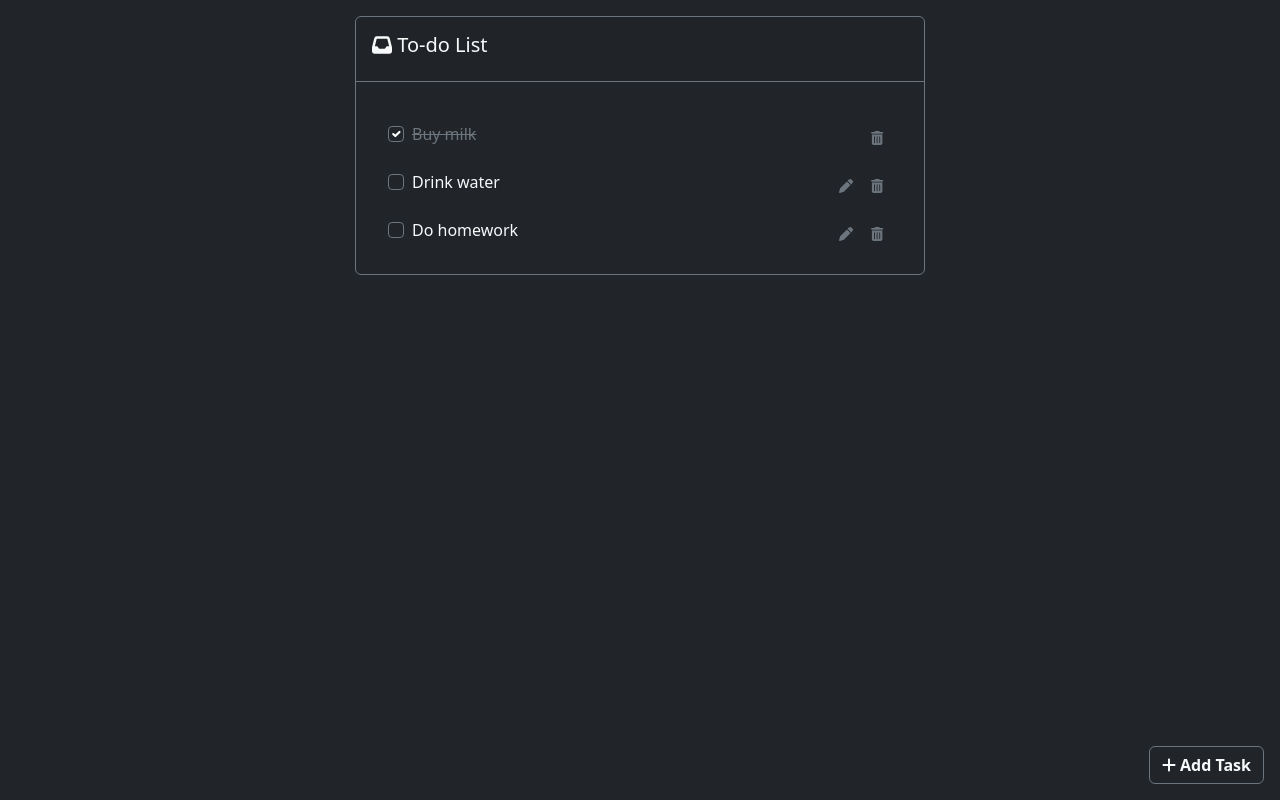
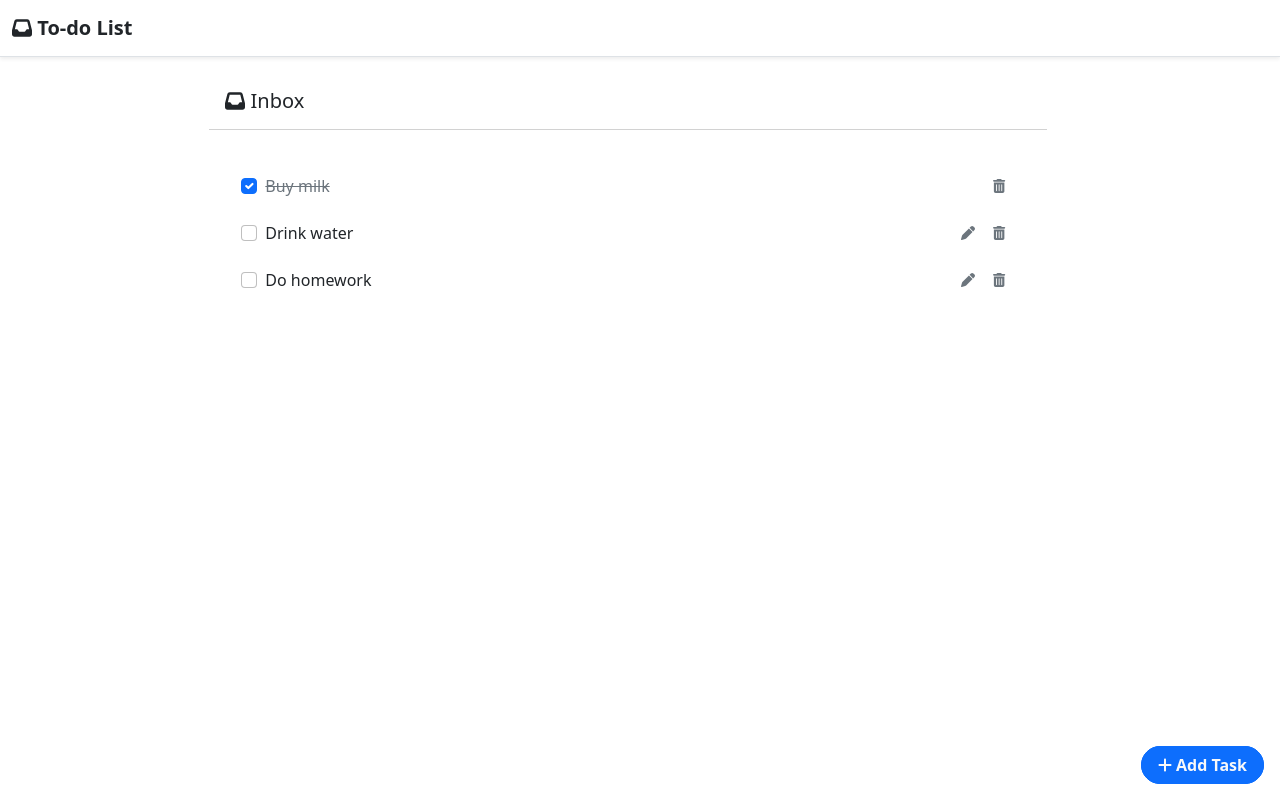
Before and after one commit to pedrolucaslcosta/to-do-list-react-js, a React (Vite) app: page / in a window 1280 px wide. Built offline with nearby package versions, Linux system fonts and the light colour scheme.

Commit message:
1.2.8 - UI Inprovements

```diff
--- a/index.html
+++ b/index.html
@@ -9,8 +9,9 @@
 
     <meta name="viewport" content="width=device-width, initial-scale=1.0" />
     <title>To-do List App</title>
+
   </head>
-  <body class="bg-dark">
+  <body class="bg-white">
     <div id="root"></div>
     <script type="module" src="/src/main.jsx"></script>
   </body>
--- a/package.json
+++ b/package.json
@@ -14,8 +14,10 @@
     "@fortawesome/free-solid-svg-icons": "^6.2.0",
     "@fortawesome/react-fontawesome": "^0.2.0",
     "bootstrap": "^5.2.1",
+    "feather-icons": "^4.29.0",
     "react": "^18.2.0",
     "react-dom": "^18.2.0",
+    "react-feather": "^2.0.10",
     "sass": "^1.54.9"
   },
   "devDependencies": {
--- a/scss/custom.scss
+++ b/scss/custom.scss
@@ -1,4 +1,4 @@
-// $primary: #6c757d;
+$primary: #6c757d;
 $dark: #111111;
 $secondary: #444444;
 
--- a/src/App.jsx
+++ b/src/App.jsx
@@ -10,6 +10,8 @@ import "bootstrap/dist/css/bootstrap.min.css";
 import "bootstrap/js/dist/collapse.js";
 import "bootstrap/js/dist/offcanvas.js";
 import "bootstrap/js/dist/modal.js";
+
+import { Camera } from 'react-feather';
 
 // Components
 import { Task } from "./components/Task";
@@ -132,25 +134,111 @@ function App() {
   // App Return
   return (
     <div>
-      <div className="container App p-0 mt-3 mb-5">
-        <div className="card col-lg-6 col-md-10 col-12 col-sm-12 border-secondary bg-dark text-light mx-auto">
-          <div className="card-header border-secondary p-3 d-flex justify-content-between align-middle">
-            <h5 className="card-title">
-              <FontAwesomeIcon icon={faInbox} /> To-do List
+
+      <nav className="navbar navbar-expand-lg bg-white border-bottom sticky-top shadow-sm">
+        <div className="container-fluid">
+          <a className="navbar-brand fw-semibold text-dark" href="#"><FontAwesomeIcon icon={faInbox} /> To-do List</a>
+          <button className="navbar-toggler" type="button" data-bs-toggle="collapse" data-bs-target="#navbarSupportedContent" aria-controls="navbarSupportedContent" aria-expanded="false" aria-label="Toggle navigation">
+            <span className="navbar-toggler-icon"></span>
+          </button>
+
+          {/* <div className="collapse navbar-collapse" id="navbarSupportedContent">
+            <ul className="navbar-nav me-auto mb-2 mb-lg-0">
+              <li className="nav-item">
+                <a className="nav-link active" aria-current="page" href="#">Home</a>
+              </li>
+              <li className="nav-item">
+                <a className="nav-link" href="#">Link</a>
+              </li>
+              <li className="nav-item">
+                <a className="nav-link disabled">Disabled</a>
+              </li>
+            </ul>
+            <form className="d-flex" role="search">
+              <input className="form-control me-2" type="search" placeholder="Search" aria-label="Search"></input>
+              <button className="btn btn-outline-success" type="submit">Search</button>
+            </form>
+          </div> */}
+        </div>
+      </nav>
+
+      <div
+        className="row d-flex"
+        style={{height: '100%', width: '100%'}}
+      >
+
+        {/* <div className="col-2">
+          <div className="d-flex flex-column flex-shrink-0 p-3 text-bg-dark">
+            <ul className="nav nav-pills flex-column mb-auto">
+              <li className="nav-item">
+                <a href="#" className="nav-link active rounded-pill" aria-current="page">
+                  <FontAwesomeIcon icon={faInbox} /> Inbox
+                </a>
+              </li> */}
+              {/* <li>
+                <a href="#" className="nav-link text-white">
+
+                <FontAwesomeIcon icon={faInbox}/> Inbox
+                </a>
+              </li>
+              <li>
+                <a href="#" className="nav-link text-white">
+
+                  Orders
+                </a>
+              </li>
+              <li>
+                <a href="#" className="nav-link text-white">
+
+                  Products
+                </a>
+              </li>
+              <li>
+                <a href="#" className="nav-link text-white">
+
+                  Customers
+                </a>
+              </li> */}
+            {/* </ul>
+            <hr />
+            <div className="dropdown">
+              <a href="#" className="d-flex align-items-center text-white text-decoration-none dropdown-toggle" data-bs-toggle="dropdown" aria-expanded="false">
+                <img src="https://github.com/mdo.png" alt="" width="32" height="32" className="rounded-circle me-2" />
+                <strong>mdo</strong>
+              </a>
+              <ul className="dropdown-menu dropdown-menu-dark text-small shadow">
+                <li><a className="dropdown-item" href="#">New project...</a></li>
+                <li><a className="dropdown-item" href="#">Settings</a></li>
+                <li><a className="dropdown-item" href="#">Profile</a></li>
+                <li><hr className="dropdown-divider" /></li>
+                <li><a className="dropdown-item" href="#">Sign out</a></li>
+              </ul>
+            </div>
+          </div>
+        </div> */}
+
+        <div className="col-12 d-flex justify-content-center">
+
+
+        <div className="card col-12 col-lg-8 mx-0 mx-lg-5 mt-3 border-0 ">
+          <div className="card-header p-3 bg-white">
+            <h5 className="card-title mb-0">
+              <FontAwesomeIcon icon={faInbox} /> Inbox
             </h5>
             <button
-              className="btn btn-outline-secondary fw-semibold text-light position-fixed bottom-0 end-0 mb-3 me-3"
+              className="btn btn-primary px-3 fw-semibold text-light rounded-pill position-fixed bottom-0 end-0 m-3 z-index"
+              style={{zIndex: '999999'}}
               onClick={handleVisibility}
               type="button"
             >
               <FontAwesomeIcon icon={faPlus} /> Add Task
             </button>
           </div>
-          <div className="card-body">
+          <div className="card-body col-12 p-0 p-lg-3">
             <div className="">
               <div className="">
                 <div className="">
-                  {visibility && (
+                  {/* {visibility && (
                     <AddTaskForm
                       newTask={newTask}
                       handleNewTask={handleNewTask}
@@ -158,7 +246,7 @@ function App() {
                       addTask={addTask}
                       cancelAdd={cancelAdd}
                     />
-                  )}
+                  )} */}
                 </div>
                 <ul className="list-group mt-3">
 
@@ -186,11 +274,40 @@ function App() {
                       );
                     })}
                 </ul>
-              </div>
+
             </div>
           </div>
         </div>
       </div>
+
+        </div>
+
+      </div>
+
+
+
+      <button
+      type="button"
+      className="btn btn-primary px-3 fw-semibold text-light rounded-pill position-fixed bottom-0 end-0 m-3 z-index"
+      style={{zIndex: '999999'}}
+      data-bs-toggle="modal"
+      data-bs-target="#addTaskModal"
+      >
+
+      <FontAwesomeIcon icon={faPlus}/> Add Task
+
+      </button>
+
+      <div class="modal fade" id="addTaskModal" tabindex="-1" aria-labelledby="addTaskModalLabel" aria-hidden="true">
+        <AddTaskForm
+          newTask={newTask}
+          handleNewTask={handleNewTask}
+          handleVisibility={handleVisibility}
+          addTask={addTask}
+          cancelAdd={cancelAdd}
+        />
+      </div>
+
     </div>
   );
 }
--- a/src/components/AddTaskForm.jsx
+++ b/src/components/AddTaskForm.jsx
@@ -1,13 +1,20 @@
+import { FontAwesomeIcon } from "@fortawesome/react-fontawesome";
+import { faPlus } from "@fortawesome/free-solid-svg-icons";
 import "bootstrap/dist/css/bootstrap.min.css";
 
 export const AddTaskForm = ({ newTask, addTask, handleNewTask, cancelAdd }) => (
-  <div className="card bg-dark border-secondary pb-2 pe-2 shadow">
-    <div className="d-flex  rounded border-secondary mb-2 justify-content-between align-items-center">
+
+  <div class="modal-dialog">
+    <div class="modal-content rounded-4">
+
+      <div class="modal-body">
+        <form>
+          <div class="mb-3">
             <input
               autoFocus
               type="text"
               value={newTask}
-        className="form-control bg-transparent text-light border-0"
+              className="form-control bg-transparent border-0"
               onChange={handleNewTask}
               onKeyDown={(e) => {
                 if (e.key != null) {
@@ -24,24 +31,26 @@ export const AddTaskForm = ({ newTask, addTask, handleNewTask, cancelAdd }) => (
               placeholder="Task name"
               aria-label="Task name"
             />
-
-      {/* <button className="btn btn-sm bg-transparent btn-secondary" onClick={addTask} type="button"><FontAwesomeIcon icon={faPlus}/></button> */}
           </div>
-    <div className="d-flex justify-content-end">
+        </form>
+      </div>
+      <div class="modal-footer">
         <button
-        className="btn btn-sm btn-outline-secondary fw-semibold px-3 me-2 text-light"
-        onClick={cancelAdd}
+          data-bs-dismiss="modal"
+          className="btn text-secondary fw-semibold px-3 me-2 rounded-pill"
           type="button"
         >
           Cancel
         </button>
         <button
-        className="btn btn-sm btn-secondary text-light fw-semibold px-3"
+          className="btn btn-sm btn-primary rounded-pill text-light fw-semibold px-3"
           onClick={addTask}
           type="button"
+        //
         >
-        Add task
+          <FontAwesomeIcon icon={faPlus} /> Add task
         </button>
       </div>
     </div>
+  </div>
 );
--- a/src/components/Task.jsx
+++ b/src/components/Task.jsx
@@ -12,10 +12,10 @@ export const Task = (props) =>
       changeTask={props.changeTask}
     />
   ) : (
-    <li className="list-group-item list-group-item-action border-0 bg-dark border-secondary text-light d-flex justify-content-between align-items-center">
+    <li className="list-group-item list-group-item-action border-0 rounded-pill d-flex justify-content-between align-items-center">
       <div>
         <input
-          className="form-check-input bg-dark border-secondary me-2"
+          className="form-check-input me-2"
           type="checkbox"
           defaultChecked={props.status ? "checked" : ""}
           onChange={() => props.completeTask(props.id)}
@@ -24,8 +24,8 @@ export const Task = (props) =>
         <label
           className={
             props.status
-              ? "form-label me-2 text-muted text-decoration-line-through"
-              : "form-label me-2"
+              ? "form-label me-2 mb-0 text-muted text-decoration-line-through"
+              : "form-label me-2 mb-0"
           }
         >
           {props.name}
--- a/src/components/UpdateTaskForm.jsx
+++ b/src/components/UpdateTaskForm.jsx
@@ -3,17 +3,18 @@ import { FontAwesomeIcon } from '@fortawesome/react-fontawesome'
 import { faCheck, faXmark } from '@fortawesome/free-solid-svg-icons'
 
 export const UpdateTaskForm = ({updateData, updateTask, cancelUpdate, changeTask}) => (
-    <li className="list-group-item list-group-item-action rounded ps-1 my-2 border border-secondary bg-dark text-light d-flex justify-content-between align-items-center">
+    <li className="list-group-item list-group-item-action rounded-4 ps-1 my-2 border d-flex justify-content-between align-items-center">
 
     <div className="d-flex justify-content-between">
 
+      <div class="input-group flex-nowrap">
         <input
             autoFocus
             // style={{backgroundColor: '#222'}}
             value={updateData && updateData.name }
             onChange={ (e) => changeTask(e)}
             type="text"
-            className="form-control border-0 bg-dark text-light border-secondary"
+            className="form-control border-0 border-secondary"
             placeholder="Edit task"
             aria-label="Edit task"
             onKeyPress={
@@ -26,12 +27,14 @@ export const UpdateTaskForm = ({updateData, updateTask, cancelUpdate, changeTask
             }
         />
 
+</div>
+
 
       </div>
 
       <div className='d-flex gap-2'>
-      <button className="btn btn-sm btn-outline-secondary text-light fw-semibold" onClick={cancelUpdate} type="button">Cancel</button>
-        <button className="btn btn-sm btn-primary fw-semibold px-3" onClick={updateTask} type="button">Save</button>
+      <button className="btn btn-sm text-secondary rounded-pill fw-semibold" onClick={cancelUpdate} type="button">Cancel</button>
+        <button className="btn btn-sm btn-primary rounded-pill fw-semibold px-3" onClick={updateTask} type="button">Save</button>
 
       </div>
 
```
Also changed, not shown: 1 other file (tests, documents, lock files or other folders). Lines whose indentation alone changed are shown as unchanged.
